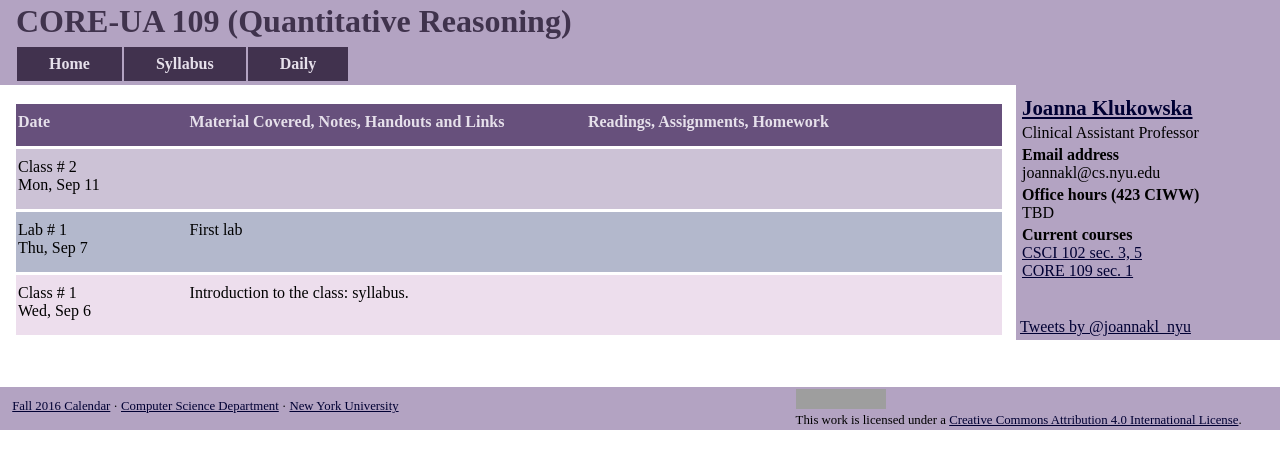
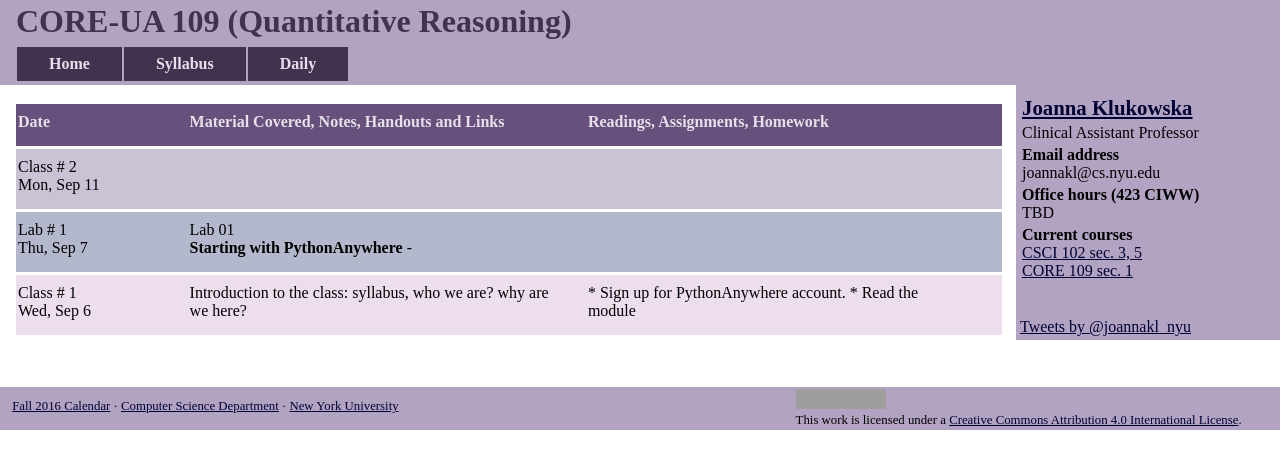
Before and after one commit to joannakl/core109_f17, a Jekyll site: the page built from daily.html, in a window 1280 px wide. Shown: the top 469 px of the page. Built offline with Jekyll 4.4.1, drawn with Linux system fonts in a browser that asks for light colours; comment, search, counter and statistics services are not loaded; grey boxes are pictures that could not be loaded.

Commit message:
initial lectures

```diff
--- a/_includes/daily/01.html
+++ b/_includes/daily/01.html
@@ -11,7 +11,7 @@
 
     <div class="column_materials">
 
-        Introduction to the class: syllabus. <br>
+        Introduction to the class: syllabus, who we are? why are we here? <br>
 
 
 
@@ -19,7 +19,8 @@
 
     <div class="column_assign">
 
-
+* Sign up for PythonAnywhere account.
+* Read the module
     </div>
 
 </div>
--- a/_includes/daily/02.html
+++ b/_includes/daily/02.html
@@ -8,7 +8,11 @@
 
     <div class="column_materials">
 
-        First lab
+        Lab 01 <br>
+
+        <b>Starting with PythonAnywhere</b>
+
+        -
 
 
     </div>
```
